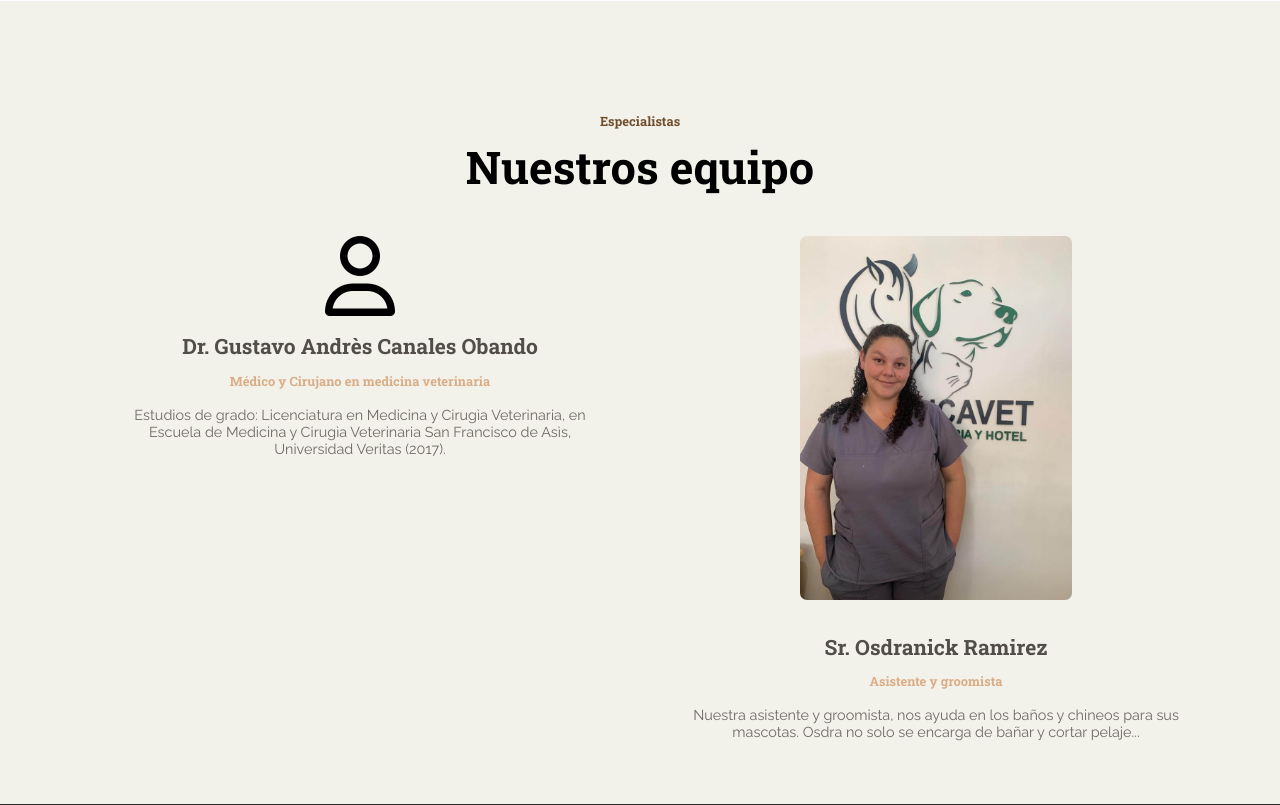
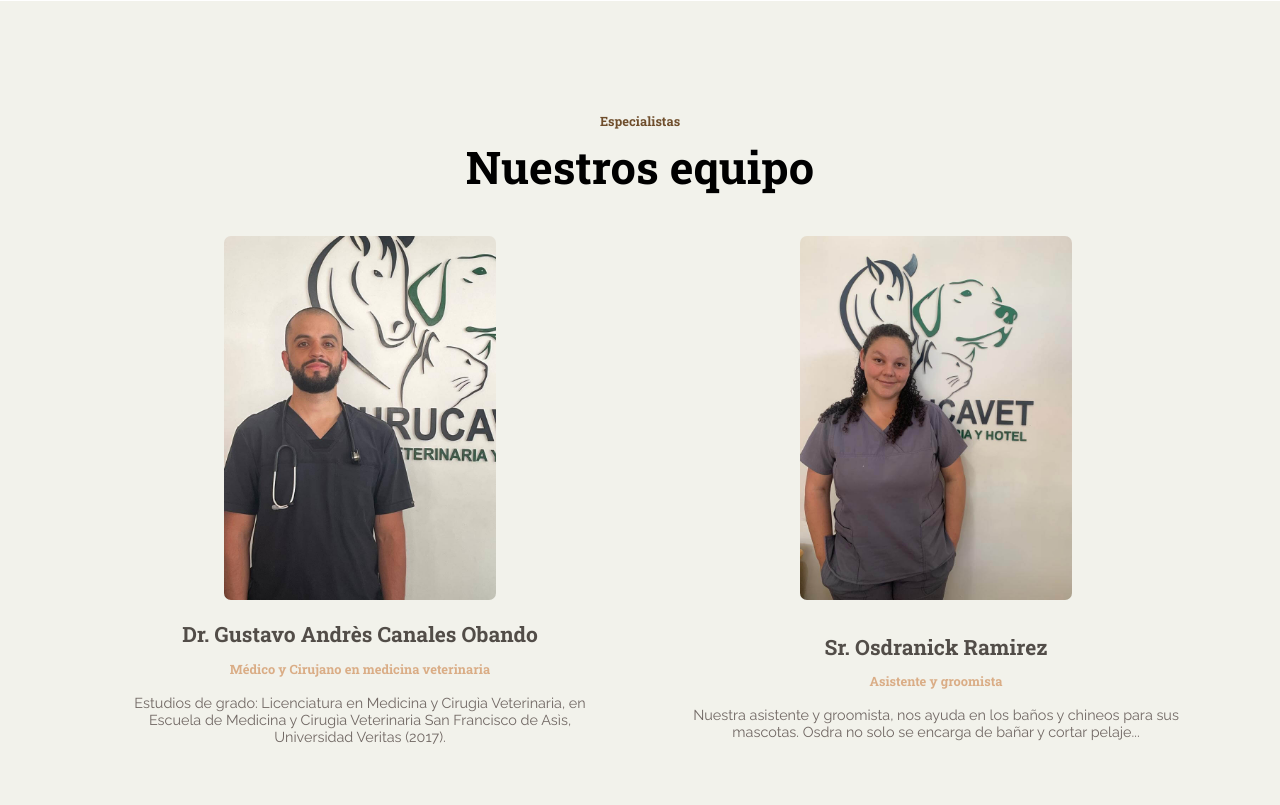
Before and after one commit to tavo1477/churucavet, a PHP site: page /churucavet/ in a window 1280 px wide. Shown: the part 4081-4886 px from the top of the page. Run offline with PHP 8.4, Linux system fonts and the light colour scheme; some libraries are stand-ins or nearby versions.

Commit message:
Agregando la imagen de medico-veterinarios al módulo de veterinarios

```diff
--- a/views/paginas/modulos/veterinarios.php
+++ b/views/paginas/modulos/veterinarios.php
@@ -11,7 +11,7 @@
 
         <div class="veterinarios-item">
 
-            <i class="fa-regular fa-user"></i>
+            <img src="<?php echo $route ?>views/images/medico-veterinario.jpeg" alt="">
 
             <div class="veterinarios-item__info">
 
```
